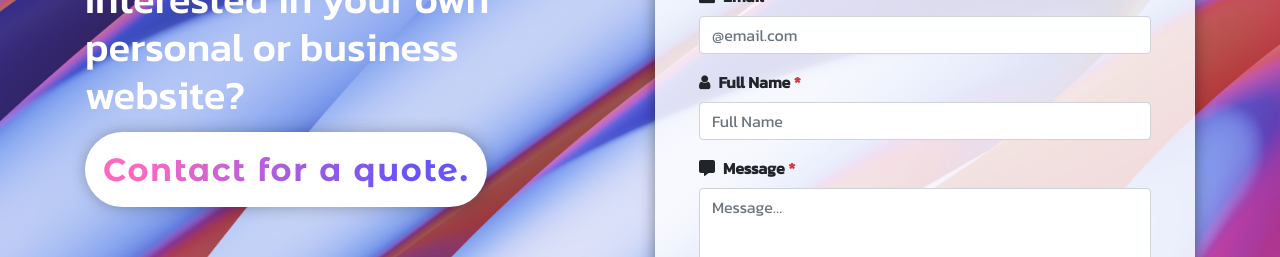
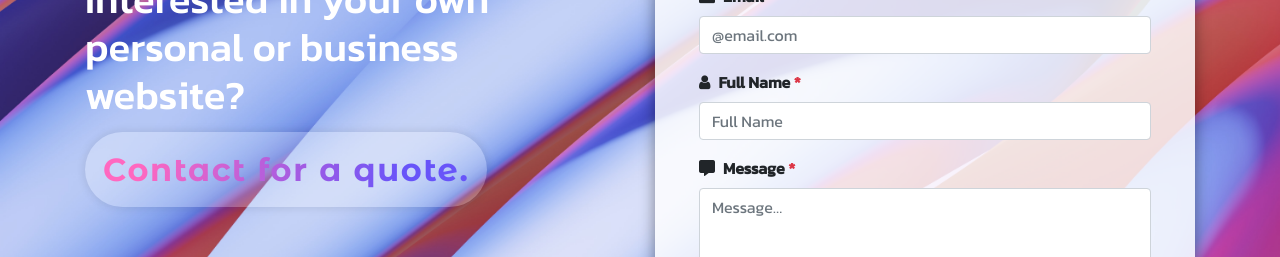
Before and after one commit to TropicalXU/layerlabsv2, a React (Create React App) app: page /contact in a window 1280 px wide. Shown: the part 800-1057 px from the top of the page. Built offline with nearby package versions, Linux system fonts and the light colour scheme; no server answers.

Commit message:
new updates now

```diff
--- a/src/App.css
+++ b/src/App.css
@@ -64,11 +64,11 @@
 }
 
 .white-bg {
-  background-color: white;
+  background-color: rgba(255, 255, 255, 0.249);
   border-radius: 50px;
   border: none;
   padding: 18px;
-  box-shadow: 0 0 15px rgba(0, 0, 0, 0.279);
+  box-shadow: 0 0 10px rgba(26, 26, 26, 0.124);
 }
 
 .row-grey {
```
